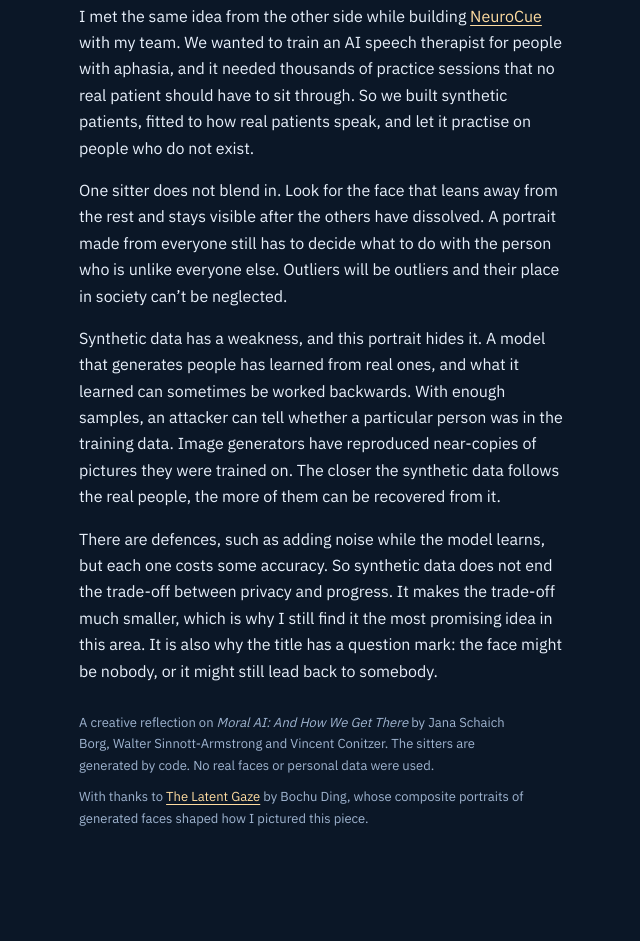
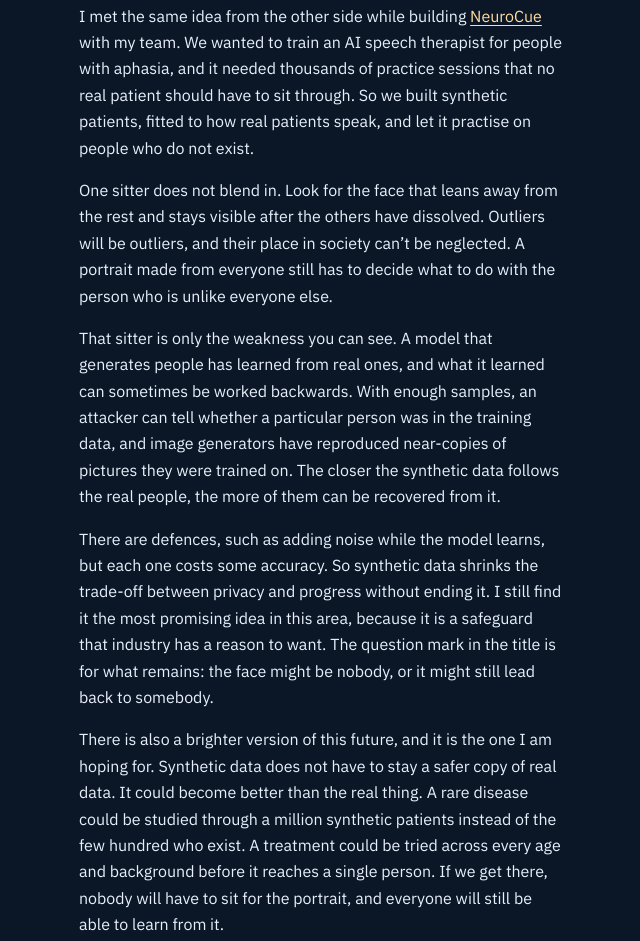
Before and after one commit to burakdon/portrait-of-nobody, a plain HTML site: page index.html in a window 1280 px wide. Shown: the part 958-1899 px from the top of the page, without its empty margins (597-1237 px from the left). Before the commit the page ends 1859 px from the top, so only its background shows below. Drawn offline with nearby package versions, Linux system fonts and the light colour scheme.

Commit message:
Tighten the closing paragraphs and end on a hopeful note
Co-Authored-By: Claude Fable 5.2 <noreply@anthropic.com>

```diff
--- a/index.html
+++ b/index.html
@@ -68,9 +68,10 @@ a:focus-visible { outline: 2px solid var(--nobody); outline-offset: 2px; }
       <p>Each sitter here is drawn faintly and laid over all the others, until only what they share is left. The bright face on top is drawn from that shared shape. It looks like a person and it belongs to no one really. You can study it, copy it and pass it around, and nobody has been exposed.</p>
       <p>That is what I hope truly representative synthetic data can be: all of the patterns, and none of the people.</p>
       <p>I met the same idea from the other side while building <a href="https://github.com/burakdon/neurocue">NeuroCue</a> with my team. We wanted to train an AI speech therapist for people with aphasia, and it needed thousands of practice sessions that no real patient should have to sit through. So we built synthetic patients, fitted to how real patients speak, and let it practise on people who do not exist.</p>
-      <p>One sitter does not blend in. Look for the face that leans away from the rest and stays visible after the others have dissolved. A portrait made from everyone still has to decide what to do with the person who is unlike everyone else. Outliers will be outliers and their place in society can’t be neglected.</p>
-      <p>Synthetic data has a weakness, and this portrait hides it. A model that generates people has learned from real ones, and what it learned can sometimes be worked backwards. With enough samples, an attacker can tell whether a particular person was in the training data. Image generators have reproduced near-copies of pictures they were trained on. The closer the synthetic data follows the real people, the more of them can be recovered from it.</p>
-      <p>There are defences, such as adding noise while the model learns, but each one costs some accuracy. So synthetic data does not end the trade-off between privacy and progress. It makes the trade-off much smaller, which is why I still find it the most promising idea in this area. It is also why the title has a question mark: the face might be nobody, or it might still lead back to somebody.</p>
+      <p>One sitter does not blend in. Look for the face that leans away from the rest and stays visible after the others have dissolved. Outliers will be outliers, and their place in society can’t be neglected. A portrait made from everyone still has to decide what to do with the person who is unlike everyone else.</p>
+      <p>That sitter is only the weakness you can see. A model that generates people has learned from real ones, and what it learned can sometimes be worked backwards. With enough samples, an attacker can tell whether a particular person was in the training data, and image generators have reproduced near-copies of pictures they were trained on. The closer the synthetic data follows the real people, the more of them can be recovered from it.</p>
+      <p>There are defences, such as adding noise while the model learns, but each one costs some accuracy. So synthetic data shrinks the trade-off between privacy and progress without ending it. I still find it the most promising idea in this area, because it is a safeguard that industry has a reason to want. The question mark in the title is for what remains: the face might be nobody, or it might still lead back to somebody.</p>
+      <p>There is also a brighter version of this future, and it is the one I am hoping for. Synthetic data does not have to stay a safer copy of real data. It could become better than the real thing. A rare disease could be studied through a million synthetic patients instead of the few hundred who exist. A treatment could be tried across every age and background before it reaches a single person. If we get there, nobody will have to sit for the portrait, and everyone will still be able to learn from it.</p>
     </div>
 
     <p class="source">A creative reflection on <em>Moral AI: And How We Get There</em> by Jana Schaich Borg, Walter Sinnott-Armstrong and Vincent Conitzer. The sitters are generated by code. No real faces or personal data were used.</p>
```
